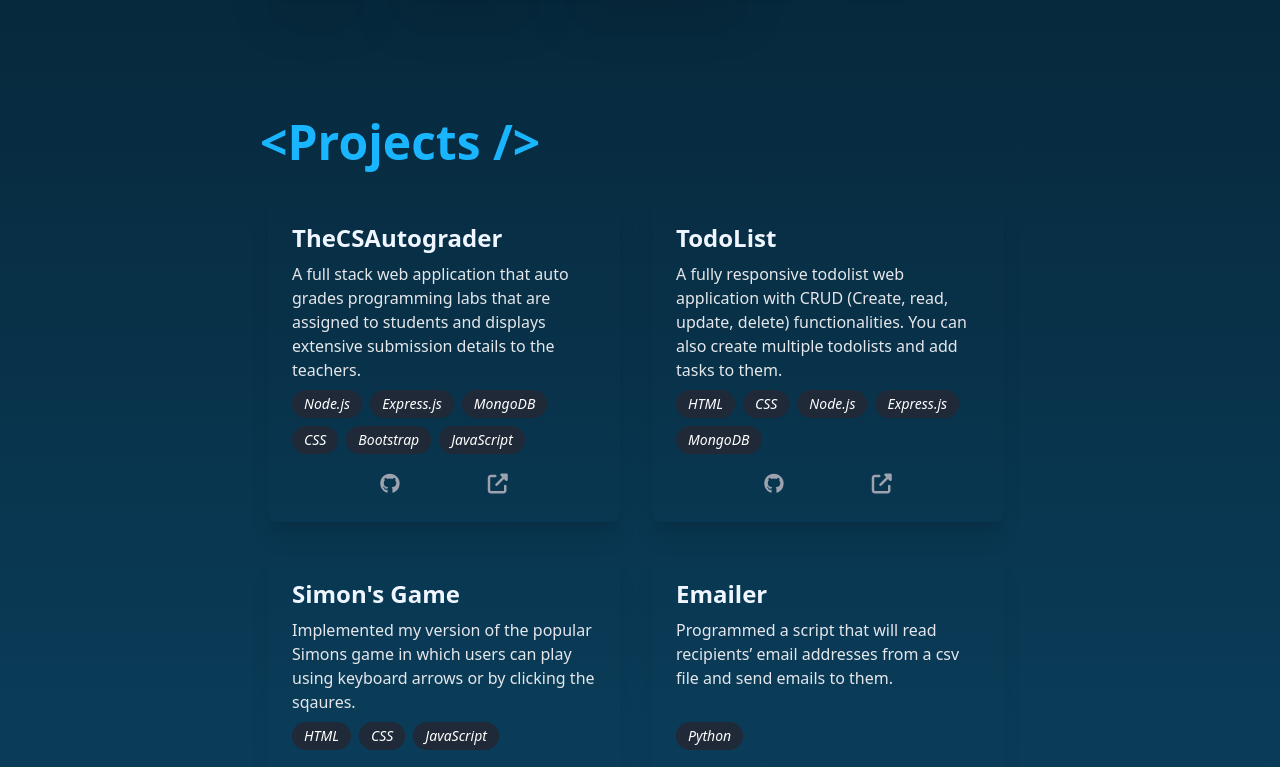
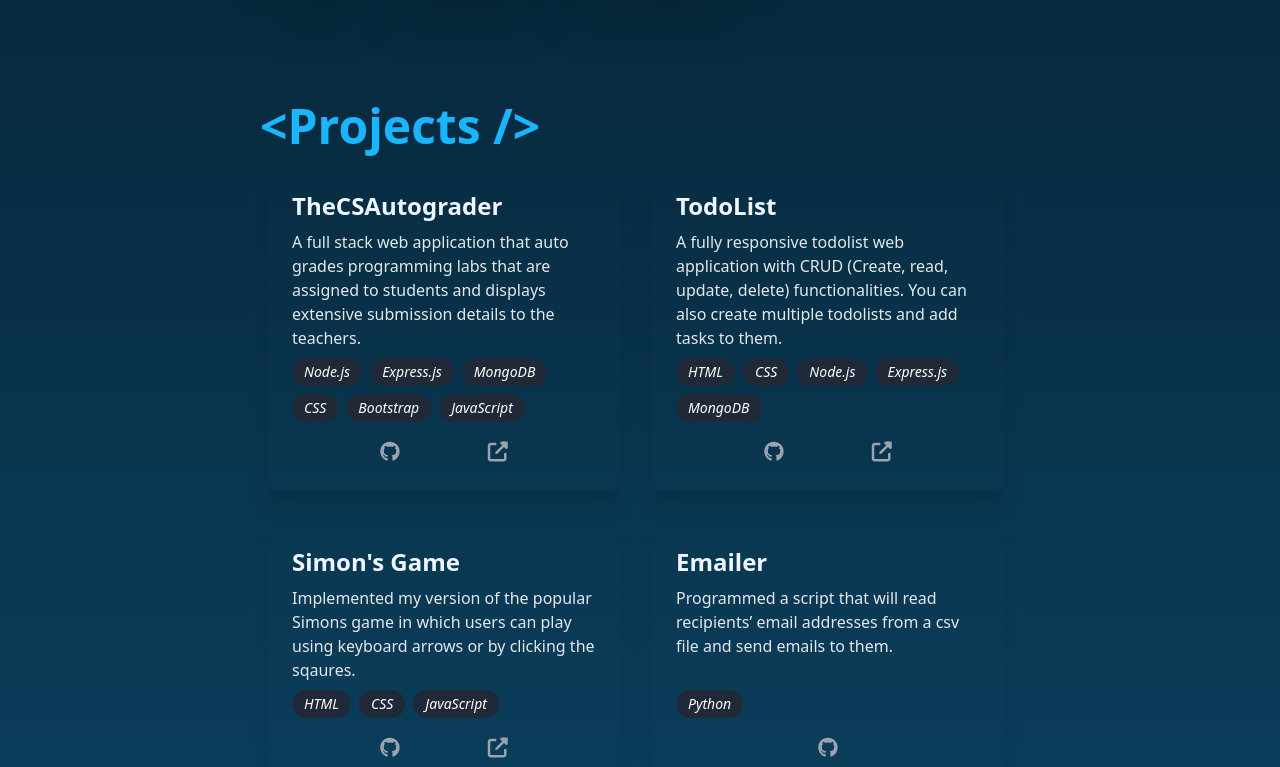
Before and after one commit to SavarJ/jainsavar.com, a React (Create React App) app: page / in a window 1280 px wide. Shown: the part 1561-2328 px from the top of the page. Built offline with nearby package versions, Linux system fonts and the light colour scheme.

Commit message:
Refactoring code

```diff
--- a/src/components/ProjectsSection.tsx
+++ b/src/components/ProjectsSection.tsx
@@ -1,20 +1,41 @@
 import "./custom.css";
 import Link from "./Link";
+import { NormalSection, SectionBody, SectionTitle } from "./Components";
 const ProjectsSection: React.FC = () => {
   return (
-    <section>
-      <h1 className="text-5xl text-blue-200 font-bold mt-4" style={{ color: "#19B5FE" }}>
-        {"<Projects />"}
-      </h1>
-      <div className="max-w-3xl text-gray-400 mt-4 flex flex-wrap justify-between -ml-2">
+    <NormalSection>
+      <SectionTitle class="-mb-4">{"<Projects />"}</SectionTitle>
+      <SectionBody class="flex flex-wrap justify-between -ml-2">
+        <Projects />
+      </SectionBody>
+    </NormalSection>
+  );
+};
+
+const Projects: React.FC = () => {
+  return (
+    <>
       {projectsList.map((project, index) => (
         <Project key={index} project={project} />
       ))}
-      </div>
-    </section>
+    </>
   );
 };
 
+const Project: React.FC<ProjectProps> = ({ project }) => {
+  return (
+    <ProjectCard>
+      <ProjectCardHead>
+        <ProjectCardHeadTitle>{project.title}</ProjectCardHeadTitle>
+        <ProjectCardHeadDescription>{project.description}</ProjectCardHeadDescription>
+      </ProjectCardHead>
+      <ProjectCardBody>
+        <ProjectCardBodyLanguages project={project} />
+        <ProjectCardBodyLinks project={project} />
+      </ProjectCardBody>
+    </ProjectCard>
+  );
+};
 interface projectInterface {
   title: string;
   description: string;
@@ -26,26 +47,52 @@ interface ProjectProps {
   project: projectInterface;
 }
 
-const Project: React.FC<ProjectProps> = ({ project }) => {
+interface ComponentProps {
+  children: React.ReactNode;
+  class?: string;
+}
+
+const ProjectCard: React.FC<ComponentProps> = (props) => {
   return (
     <div className="rounded-lg p-6 shadow-xl w-88 h-68 m-4 flex flex-col justify-between hover:shadow-4xl relative project">
-      <div>
-        <h3 className="font-bold text-2xl text-blue-50">{project.title}</h3>
-        <p className="text-gray-200 py-2 text-base">{project.description}</p>
+      {props.children}
     </div>
-      <div>
+  );
+};
+
+const ProjectCardHead: React.FC<ComponentProps> = (props) => {
+  return <div>{props.children}</div>;
+};
+const ProjectCardHeadTitle: React.FC<ComponentProps> = (props) => {
+  return <h3 className="font-bold text-2xl text-blue-50">{props.children}</h3>;
+};
+const ProjectCardHeadDescription: React.FC<ComponentProps> = (props) => {
+  return <p className="text-gray-200 py-2 text-base">{props.children}</p>;
+};
+
+const ProjectCardBody: React.FC<ComponentProps> = (props) => {
+  return <div>{props.children}</div>;
+};
+
+interface ProjectCardBodyProps {
+  project: projectInterface;
+}
+const ProjectCardBodyLanguages: React.FC<ProjectCardBodyProps> = ({ project }) => {
+  return (
     <p className="text-gray-400 italic text-sm">
       {project.languages.map((language, index) => {
         return (
-              <span
-                key={index}
-                className="inline-block bg-gray-800 text-white rounded-full px-3 py-1 mr-2 mb-2"
-              >
+          <span key={index} className="inline-block bg-gray-800 text-white rounded-full px-3 py-1 mr-2 mb-2">
             {language}
           </span>
         );
       })}
     </p>
+  );
+};
+
+const ProjectCardBodyLinks: React.FC<ProjectCardBodyProps> = ({ project }) => {
+  return (
     <div className="flex justify-evenly mt-2">
       <Link link={project.githubLink}>
         <i className="fa fa-github text-xl"></i>
@@ -55,8 +102,6 @@ const Project: React.FC<ProjectProps> = ({ project }) => {
           <i className="fas fa-external-link-alt text-xl "></i>
         </Link>
       )}
-        </div>
-      </div>
     </div>
   );
 };
```
Lines whose indentation alone changed are shown as unchanged.
